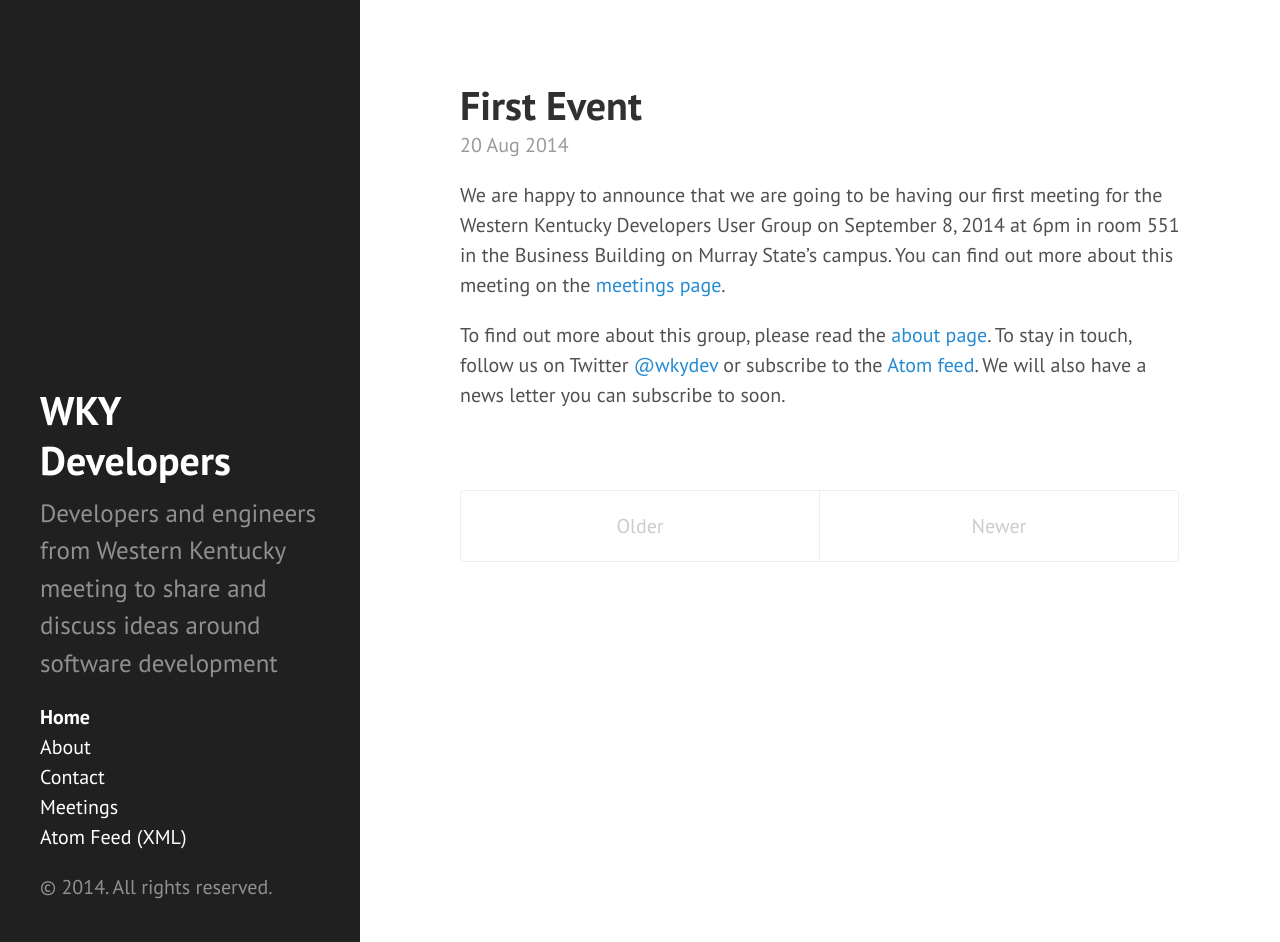
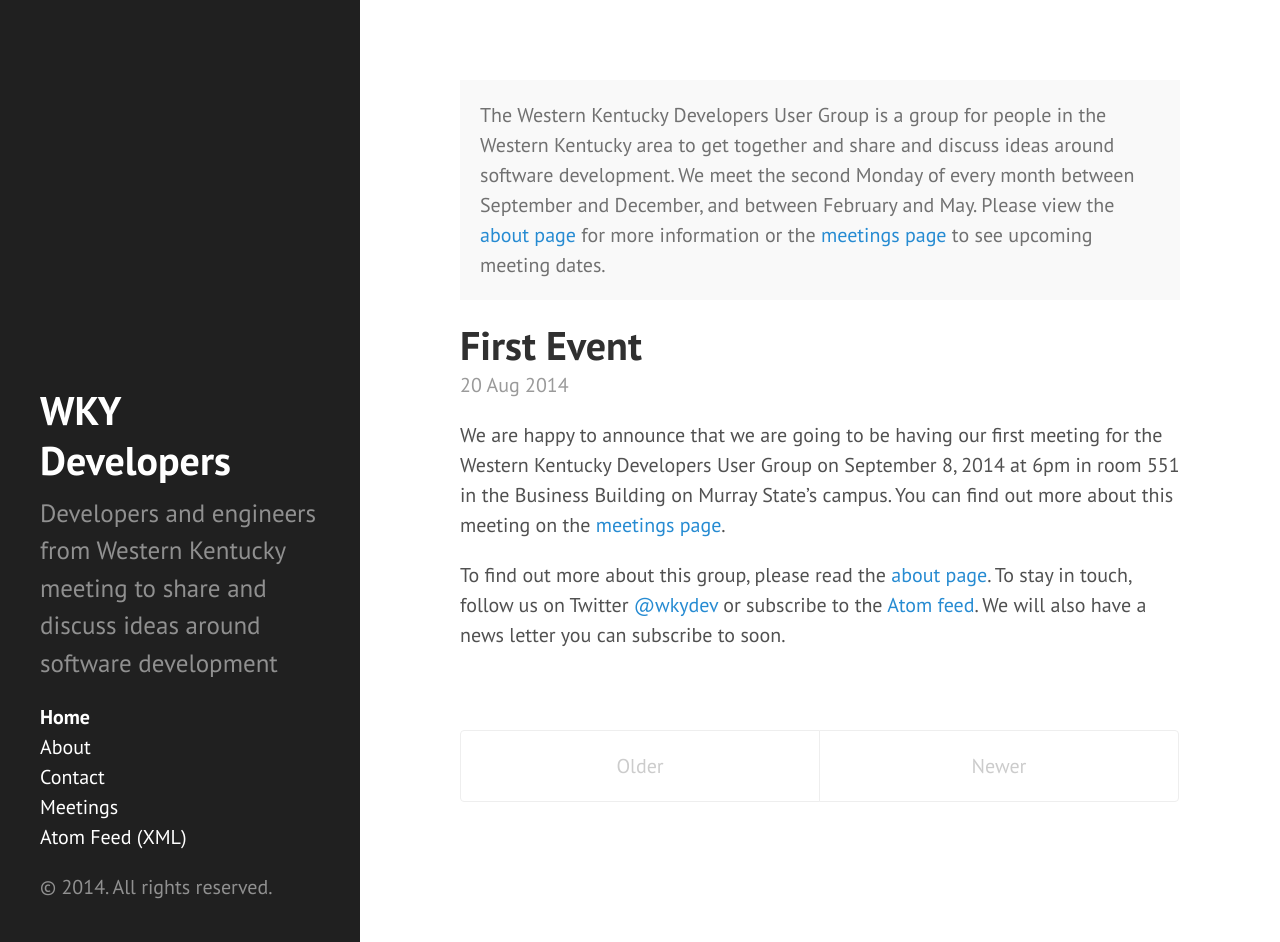
Before and after one commit to wkydev/wkydev.github.io, a Jekyll site: the page built from index.html, in a window 1280 px wide and 942 px high. Built offline with Jekyll 4.4.1, drawn with Linux system fonts in a browser that asks for light colours; Markdown is read by kramdown in place of the engine named in the settings; the list of posts is cut into pages by our own code.

Commit message:
Update index.html

```diff
--- a/index.html
+++ b/index.html
@@ -2,6 +2,14 @@
 layout: default
 title: Home
 ---
+
+<div class="message">
+  The Western Kentucky Developers User Group is a group for people in the Western Kentucky area
+  to get together and share and discuss ideas around software development. We meet the second
+  Monday of every month between September and December, and between February and May.
+  Please view the <a href="/about/">about page</a> for more information or the
+  <a href="/meetings/">meetings page</a> to see upcoming meeting dates.
+</div>
 
 <div class="posts">
   {% for post in paginator.posts %}
```
